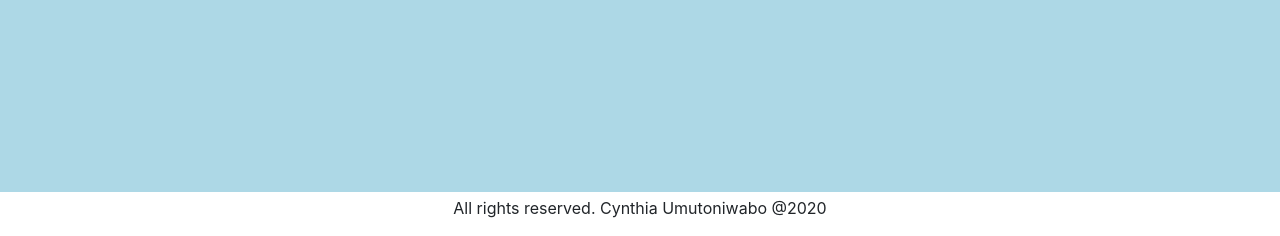
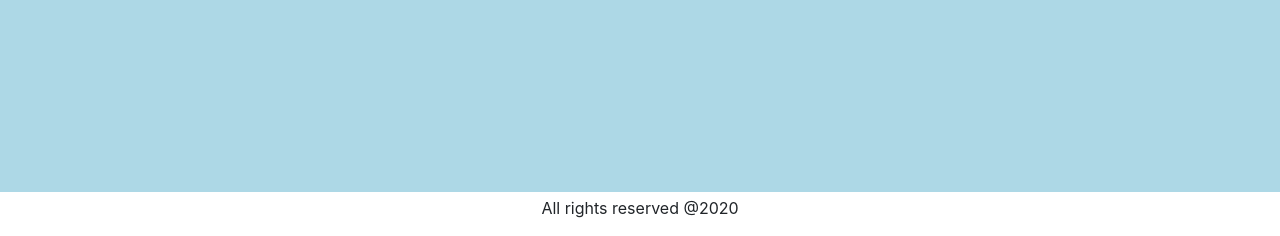
Before and after one commit to Aimee-pacy/neighborhood, a Django app: page / in a window 1280 px wide. Shown: the part 576-812 px from the top of the page. Run offline with Django 3.2, Linux system fonts and the light colour scheme; some libraries are stand-ins or nearby versions; some web fonts are replaced.

Commit message:
Modified Home

```diff
--- a/hood/templates/index.html
+++ b/hood/templates/index.html
@@ -11,7 +11,7 @@
 </div>
 </div>
 <footer>
-    <p class="text-center mt-1">All rights reserved. Cynthia Umutoniwabo @2020</p>
+    <p class="text-center mt-1">All rights reserved @2020</p>
 </footer>
 
 {% endblock %}
```
